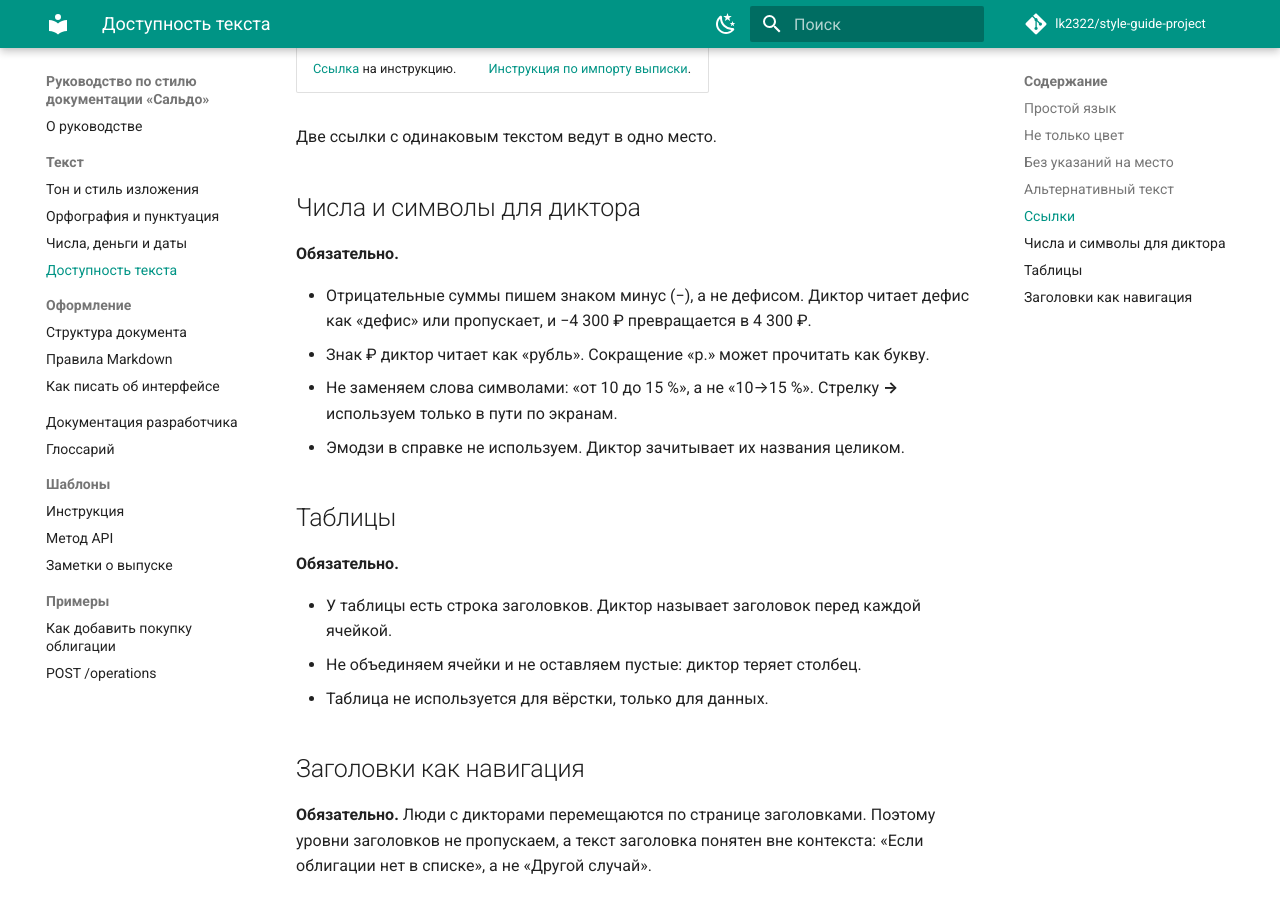
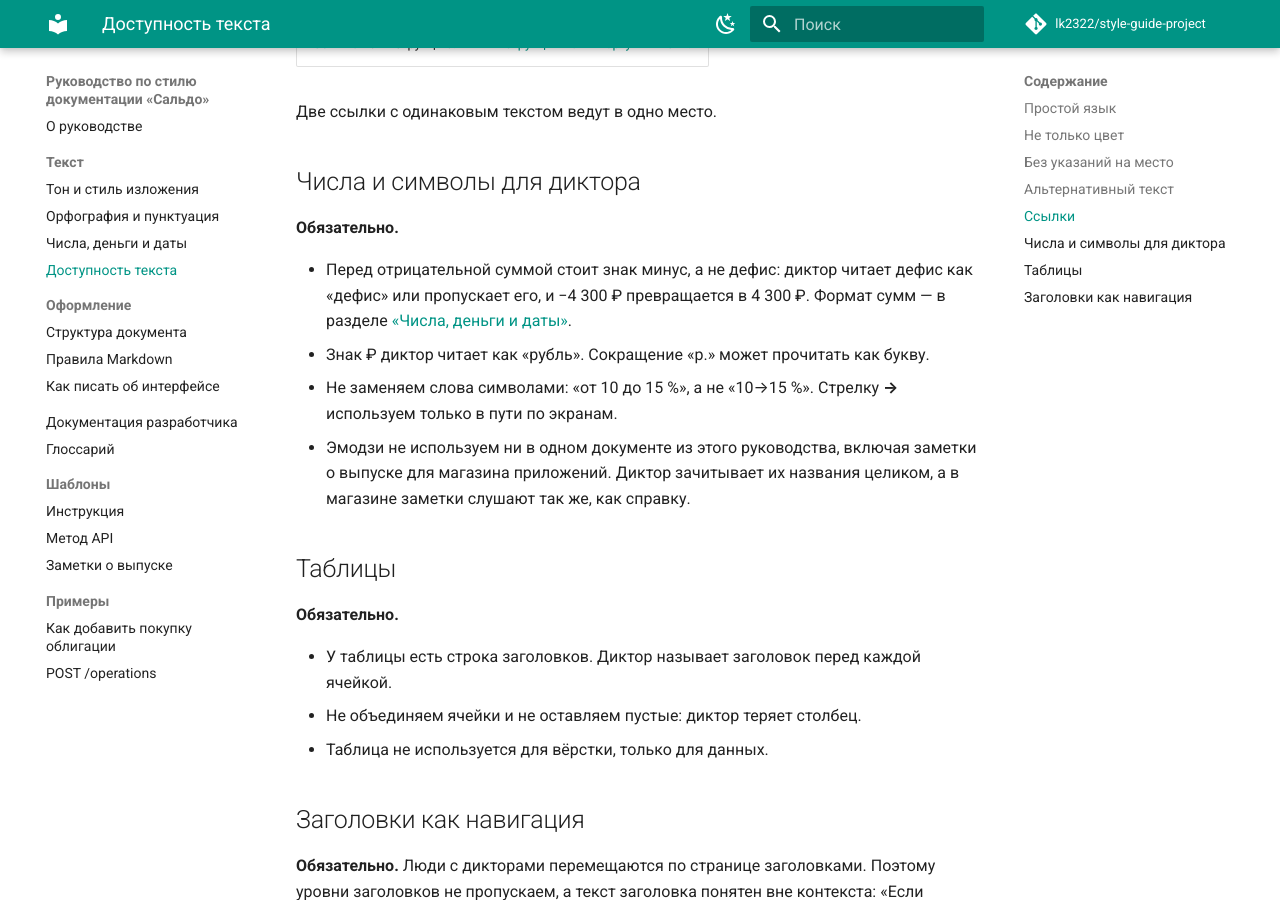
Before and after one commit to lk2322/style-guide-project, an MkDocs documentation site: the page built from docs/style/accessibility.md, in a window 1280 px wide and 900 px high, scrolled down 1945 px. Built offline with MkDocs 1.6.1 and Material for MkDocs 9.7.7, drawn with Linux system fonts in a browser that asks for light colours; comment, search, counter and statistics services are not loaded; some of the changed text lies outside the part shown.

Commit message:
docs(style): учесть замечания ревью к разделу о доступности
- неразрывные пробелы перед «%» и в суммах
- правило о минусе оставлено как пояснение про диктор, формат вынесен ссылкой на «Числа, деньги и даты»
- убран непроверяемый ориентир «понятно выпускнику школы»
- запрет эмодзи распространён на все документы, включая заметки о выпуске в магазине приложений

````diff
--- a/docs/style/accessibility.md
+++ b/docs/style/accessibility.md
@@ -44,7 +44,7 @@
 
 - Пишем 1–2 предложения без «Изображение…» и «Скриншот…»: диктор сам сообщит, что это картинка.
 - Если на скриншоте выделен элемент, называем его: «Экран „Новая сделка“, поле „НКД“ выделено рамкой».
-- Для графиков пересказываем вывод: «Доходность портфеля за год выросла с 3 % до 9 %».
+- Для графиков пересказываем вывод: «Доходность портфеля за год выросла с 3 % до 9 %».
 - Декоративные картинки помечаем пустым текстом: `![](decor.png)`.
 
 ```markdown
@@ -70,10 +70,10 @@
 
 **Обязательно.**
 
-- Отрицательные суммы пишем знаком минус (−), а не дефисом. Диктор читает дефис как «дефис» или пропускает, и −4 300 ₽ превращается в 4 300 ₽.
+- Перед отрицательной суммой стоит знак минус, а не дефис: диктор читает дефис как «дефис» или пропускает его, и −4 300 ₽ превращается в 4 300 ₽. Формат сумм — в разделе [«Числа, деньги и даты»](numbers.md).
 - Знак ₽ диктор читает как «рубль». Сокращение «р.» может прочитать как букву.
-- Не заменяем слова символами: «от 10 до 15 %», а не «10→15 %». Стрелку **→** используем только в пути по экранам.
-- Эмодзи в справке не используем. Диктор зачитывает их названия целиком.
+- Не заменяем слова символами: «от 10 до 15 %», а не «10→15 %». Стрелку **→** используем только в пути по экранам.
+- Эмодзи не используем ни в одном документе из этого руководства, включая заметки о выпуске для магазина приложений. Диктор зачитывает их названия целиком, а в магазине заметки слушают так же, как справку.
 
 ## Таблицы
 
````
Also changed, not shown: other parts of docs/style/accessibility.md (+2 -2 lines).
